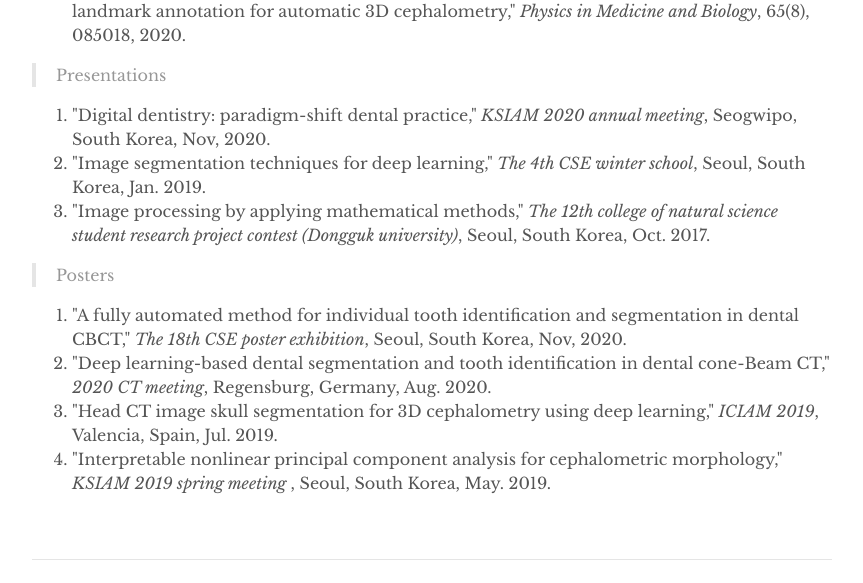
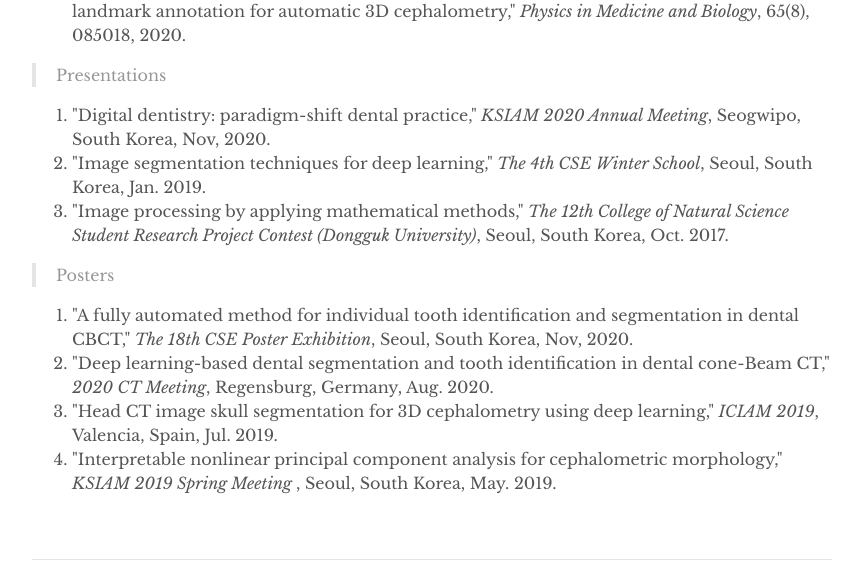
Before and after one commit to taejun-jang/taejun-jang.github.io, a Jekyll site: the page built from _pages/about.md, in a window 1280 px wide. Shown: the part 952-1535 px from the top of the page, without its empty margins (208-1071 px from the left). Built offline with Jekyll 4.4.1, drawn with Linux system fonts in a browser that asks for light colours.

```diff
--- a/_pages/about.md
+++ b/_pages/about.md
@@ -32,15 +32,15 @@ taejunjang@yonsei.ac.kr
 
 > Presentations
 <ol>
-<li> "Digital dentistry: paradigm-shift dental practice," <em>KSIAM 2020 annual meeting</em>, Seogwipo, South Korea, Nov, 2020. </li>
-<li> "Image segmentation techniques for deep learning," <em>The 4th CSE winter school</em>, Seoul, South Korea, Jan. 2019. </li>
-<li> "Image processing by applying mathematical methods," <em>The 12th college of natural science student research project contest (Dongguk university)</em>, Seoul, South Korea, Oct. 2017. </li>
+<li> "Digital dentistry: paradigm-shift dental practice," <em>KSIAM 2020 Annual Meeting</em>, Seogwipo, South Korea, Nov, 2020. </li>
+<li> "Image segmentation techniques for deep learning," <em>The 4th CSE Winter School</em>, Seoul, South Korea, Jan. 2019. </li>
+<li> "Image processing by applying mathematical methods," <em>The 12th College of Natural Science Student Research Project Contest (Dongguk University)</em>, Seoul, South Korea, Oct. 2017. </li>
 </ol>
 
 > Posters
 <ol>
-<li> "A fully automated method for individual tooth identification and segmentation in dental CBCT," <em>The 18th CSE poster exhibition</em>, Seoul, South Korea, Nov, 2020. </li>
-<li> "Deep learning-based dental segmentation and tooth identification in dental cone-Beam CT," <em>2020 CT meeting</em>, Regensburg, Germany, Aug. 2020. </li>
+<li> "A fully automated method for individual tooth identification and segmentation in dental CBCT," <em>The 18th CSE Poster Exhibition</em>, Seoul, South Korea, Nov, 2020. </li>
+<li> "Deep learning-based dental segmentation and tooth identification in dental cone-Beam CT," <em>2020 CT Meeting</em>, Regensburg, Germany, Aug. 2020. </li>
 <li> "Head CT image skull segmentation for 3D cephalometry using deep learning," <em>ICIAM 2019</em>, Valencia, Spain, Jul. 2019. </li>
-<li> "Interpretable nonlinear principal component analysis for cephalometric morphology," <em>KSIAM 2019 spring meeting </em>, Seoul, South Korea, May. 2019. </li>
+<li> "Interpretable nonlinear principal component analysis for cephalometric morphology," <em>KSIAM 2019 Spring Meeting </em>, Seoul, South Korea, May. 2019. </li>
 </ol>
```
